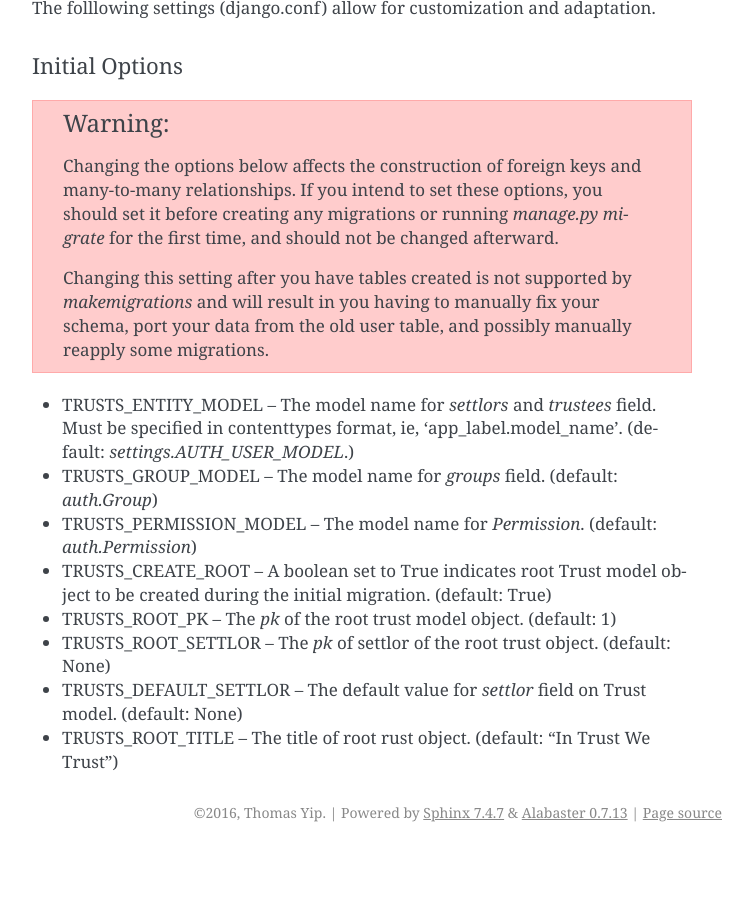
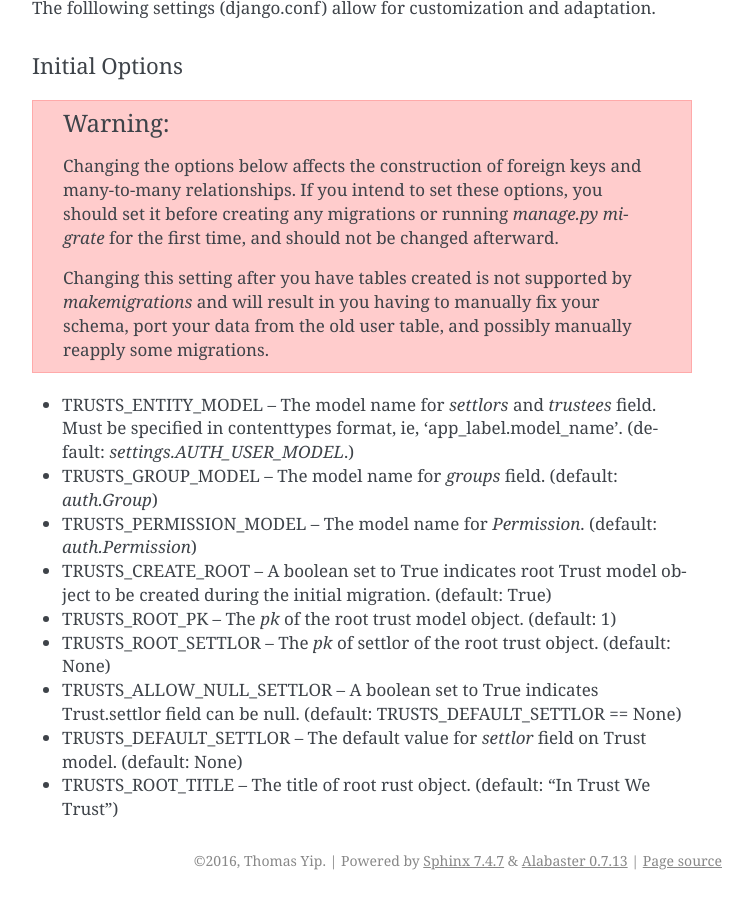
Before and after one commit to beedesk/django-trusts, a Sphinx documentation site: the page built from docs/source/index.rst, in a window 1280 px wide and 900 px high, scrolled down 4704 px. Shown: the whole window, without its empty margins (388-1141 px from the left). Built offline with Sphinx 7.4.7, drawn with Linux system fonts in a browser that asks for light colours; before the commit the page ends 5556 px from its top, so only the background shows below that.

```diff
--- a/docs/source/index.rst
+++ b/docs/source/index.rst
@@ -210,5 +210,6 @@
 * TRUSTS_CREATE_ROOT -- A boolean set to True indicates root Trust model object to be created during the initial migration. (default: True)
 * TRUSTS_ROOT_PK -- The `pk` of the root trust model object. (default: 1)
 * TRUSTS_ROOT_SETTLOR -- The `pk` of settlor of the root trust object. (default: None)
+* TRUSTS_ALLOW_NULL_SETTLOR -- A boolean set to True indicates Trust.settlor field can be null. (default: TRUSTS_DEFAULT_SETTLOR == None)
 * TRUSTS_DEFAULT_SETTLOR -- The default value for `settlor` field on Trust model. (default: None)
 * TRUSTS_ROOT_TITLE -- The title of root rust object. (default: "In Trust We Trust")
```
